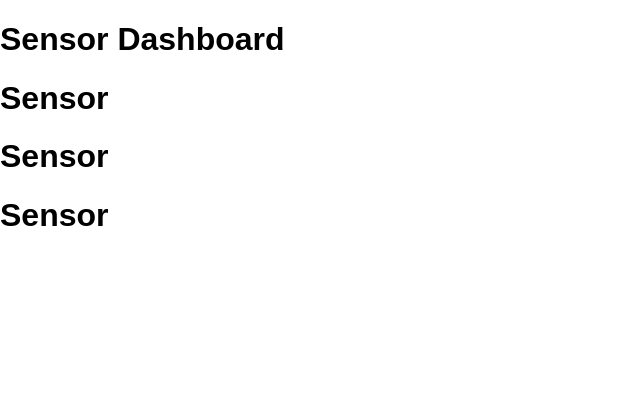
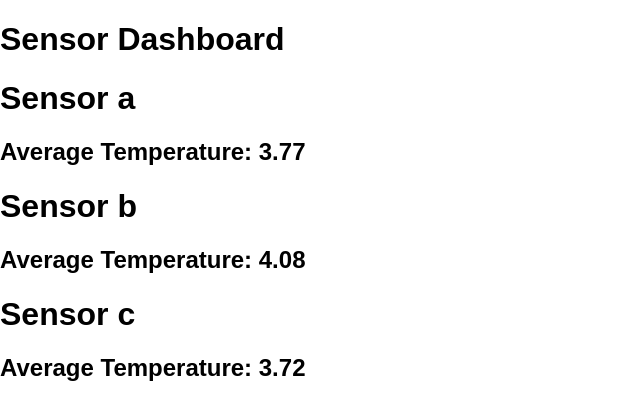
Before and after one commit to jp0123/sensor, a React (Create React App) app: page / in a window 1280 px wide. Shown: the top 420 px of the page, without its empty margins (0-640 px from the left). Built offline with nearby package versions, Linux system fonts and the light colour scheme.

Commit message:
Render average temperature

```diff
--- a/src/components/Sensor.js
+++ b/src/components/Sensor.js
@@ -1,17 +1,19 @@
 import React from 'react'
+import calculateAverage from '../utility/calculateAverage';
 
 const Sensor = data => {
   const sensorDataById = data.data;
-  const sensorId = sensorDataById[0].id
-  const numberOfSensorDataEntries = sensorDataById.length;
+  const sensorId = `Sensor ${sensorDataById[0].id}`
   const temperatureArray = [];
   sensorDataById.forEach(element => {
     temperatureArray.push(element.temperature);
   })
+  const averageTemperature = calculateAverage(temperatureArray);
 
   return (
     <div>
-      <h1> Sensor </h1>
+      <h1>{sensorId}</h1>
+      <h2>Average Temperature: {averageTemperature}</h2>
     </div>
   )
 }
```
